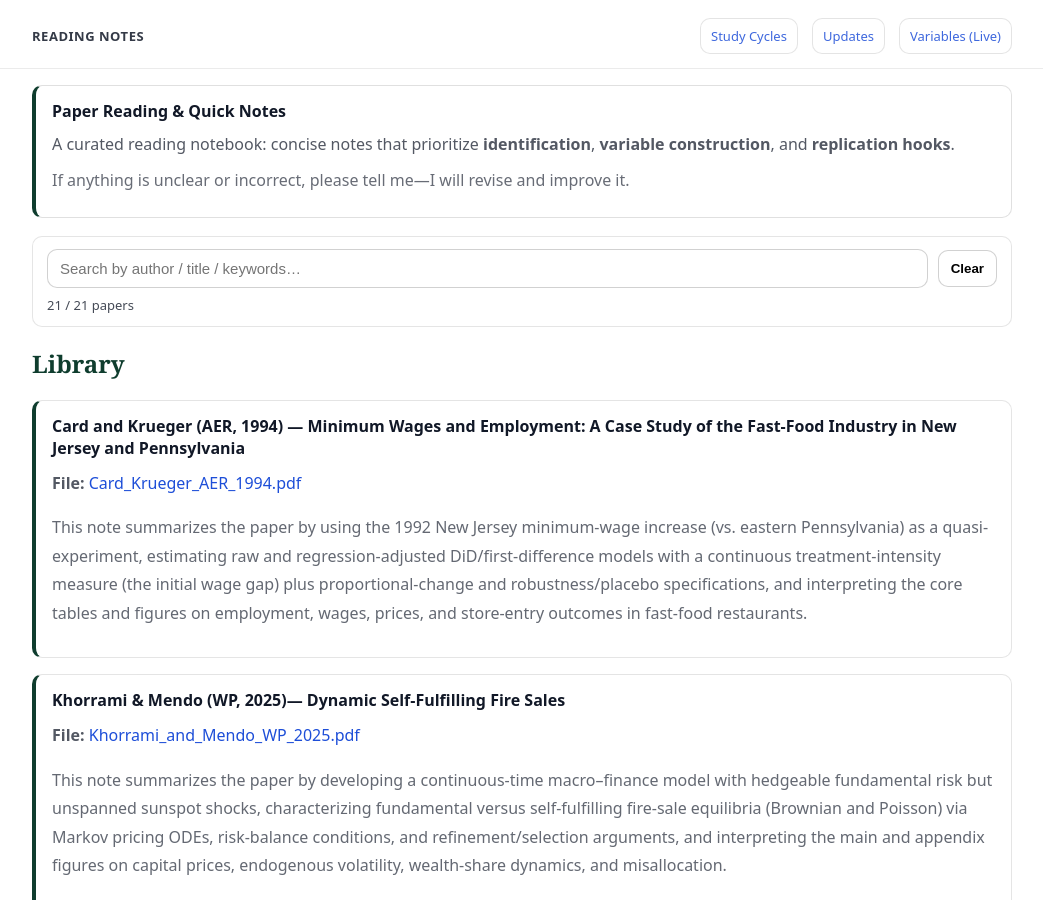
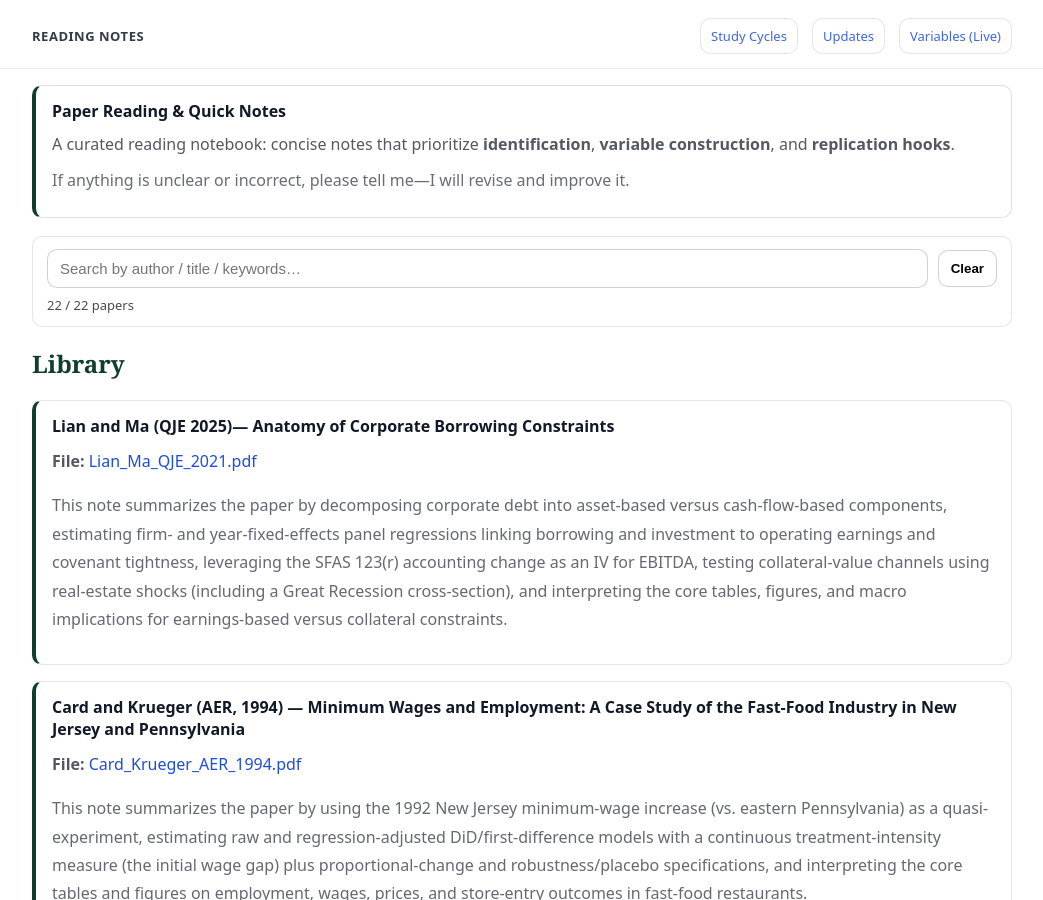
Before and after one commit to yaxinzn/study-archive, a Jekyll site: the page built from reading/index.md, in a window 1280 px wide and 900 px high. Shown: the whole window, without its empty margins (118-1161 px from the left). Built offline with Jekyll 4.4.1, drawn with Linux system fonts in a browser that asks for light colours.

Commit message:
Reading: add/update Lian_Ma_QJE_2021.pdf

```diff
--- a/_data/reading.yml
+++ b/_data/reading.yml
@@ -1,3 +1,7 @@
+- title: "Lian and Ma (QJE 2025)— Anatomy of Corporate Borrowing Constraints"
+  file: "Lian_Ma_QJE_2021.pdf"
+  desc: "This note summarizes the paper by decomposing corporate debt into asset-based versus cash-flow-based components, estimating firm- and year-fixed-effects panel regressions linking borrowing and investment to operating earnings and covenant tightness, leveraging the SFAS 123(r) accounting change as an IV for EBITDA, testing collateral-value channels using real-estate shocks (including a Great Recession cross-section), and interpreting the core tables, figures, and macro implications for earnings-based versus collateral constraints."
+
 - title: "Card and Krueger (AER, 1994) — Minimum Wages and Employment: A Case Study of the Fast-Food Industry in New Jersey and Pennsylvania"
   file: "Card_Krueger_AER_1994.pdf"
   desc: "This note summarizes the paper by using the 1992 New Jersey minimum-wage increase (vs. eastern Pennsylvania) as a quasi-experiment, estimating raw and regression-adjusted DiD/first-difference models with a continuous treatment-intensity measure (the initial wage gap) plus proportional-change and robustness/placebo specifications, and interpreting the core tables and figures on employment, wages, prices, and store-entry outcomes in fast-food restaurants."
```
Also changed, not shown: 1 other file.
